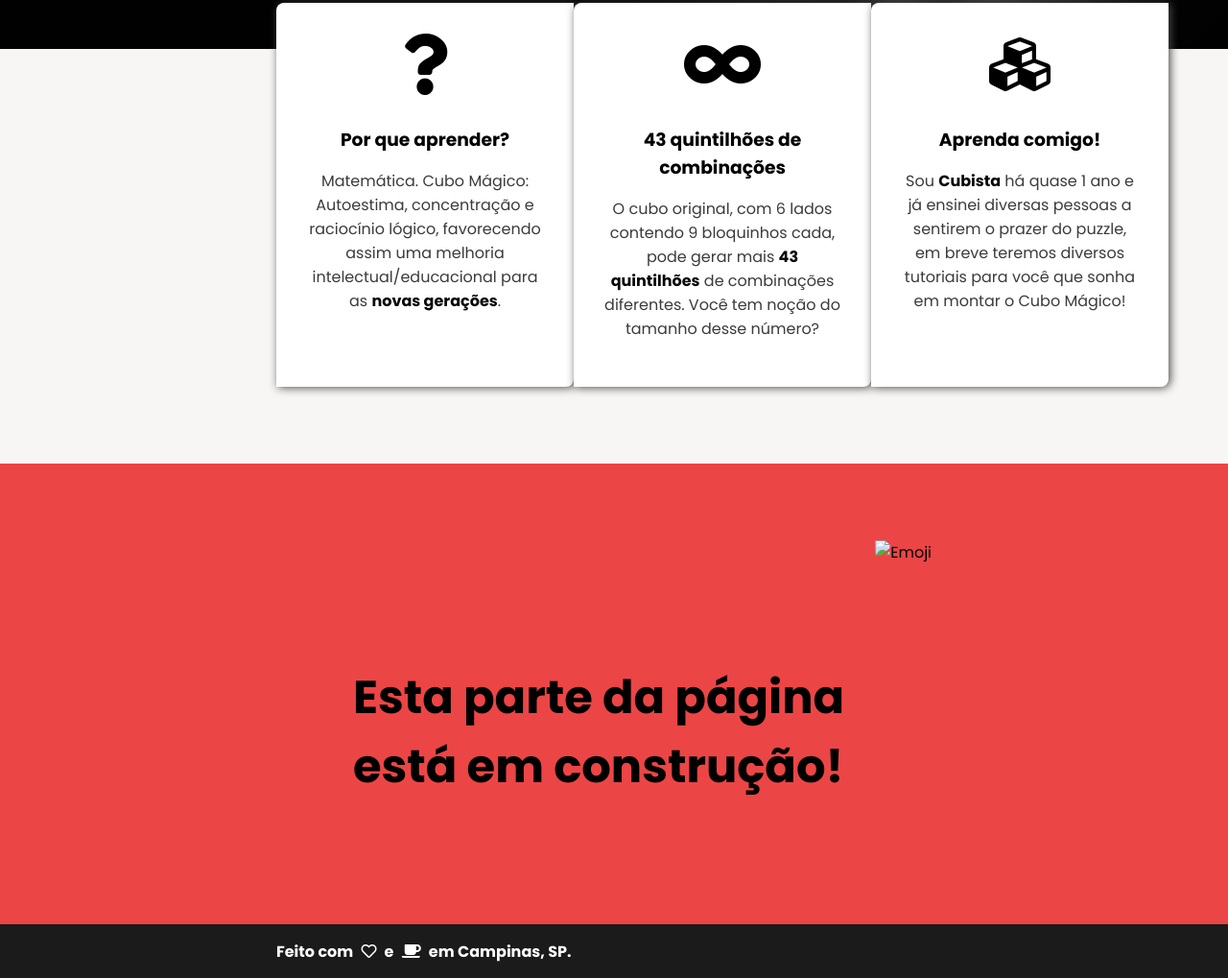
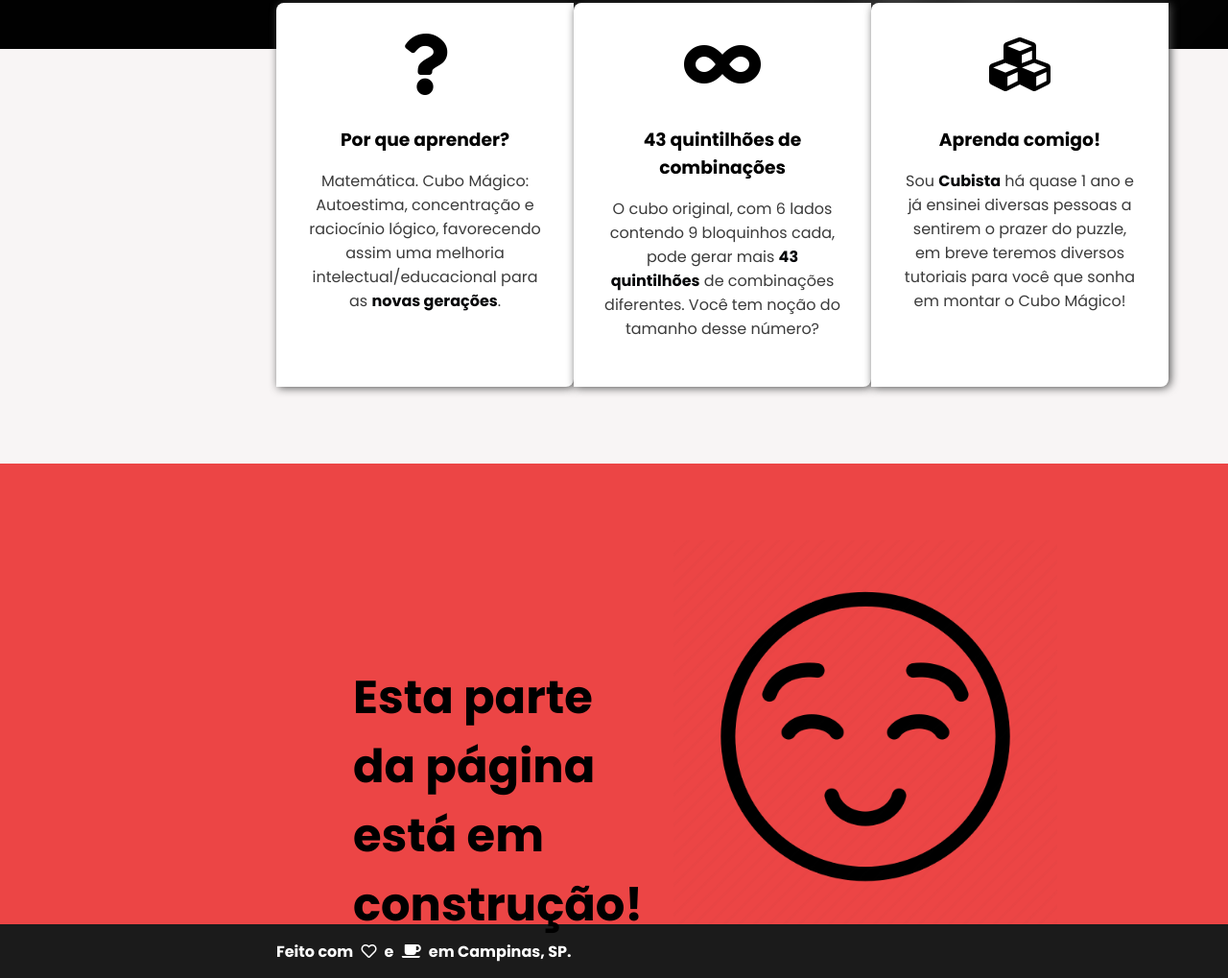
Before and after one commit to Celoutzz/cuberbest, a plain HTML site: page index.html in a window 1280 px wide. Shown: the part 589-1608 px from the top of the page at 96% size. Drawn offline with Linux system fonts and the light colour scheme; files whose address does not match are found by name.

Commit message:
Update index.html

```diff
--- a/index.html
+++ b/index.html
@@ -123,7 +123,7 @@
         </div>
 
         <div class="img-emoji">
-          <img src="images/emoji2.png" alt=" Emoji">
+          <img src="emoji2.png" alt=" Emoji">
         </div>
       </div>
     </div>
```
